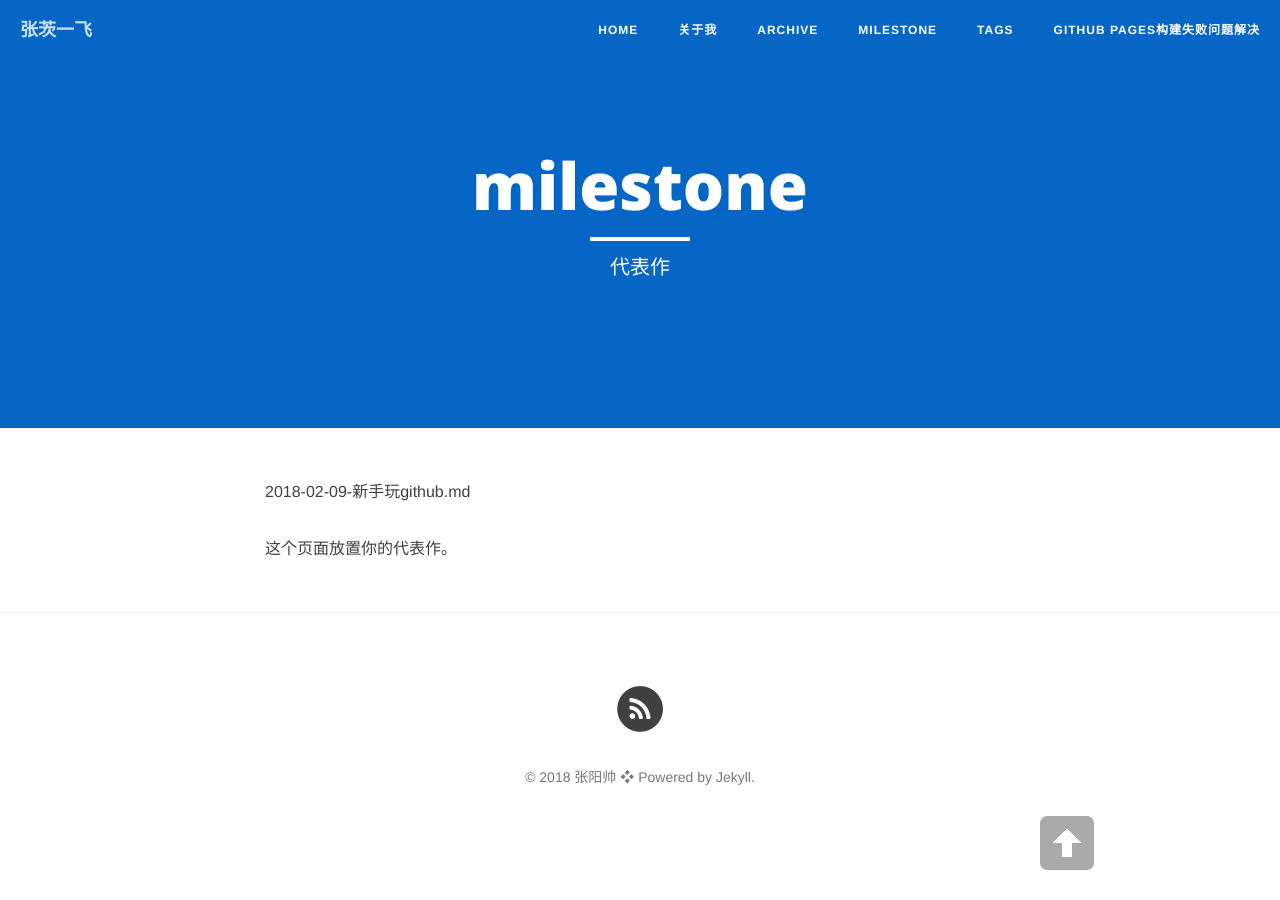
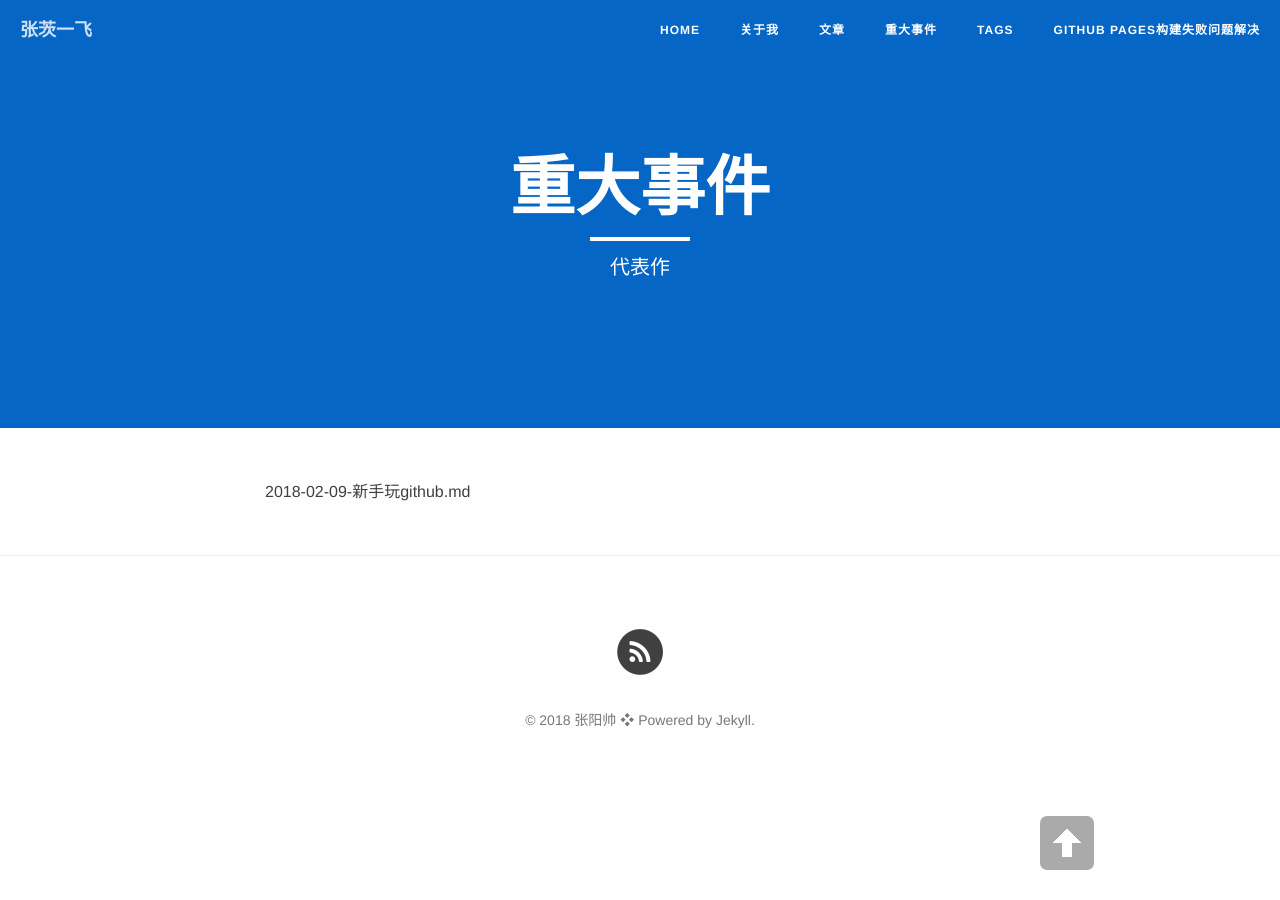
Before and after one commit to zhangys2007/zhangys2007.github.io, a Jekyll site: the page built from milestone.md, in a window 1280 px wide. Built offline with Jekyll 4.4.1, drawn with Linux system fonts in a browser that asks for light colours; nearby versions of some CDN libraries.

Commit message:
no message

```diff
--- a/archive.md
+++ b/archive.md
@@ -1,6 +1,6 @@
 ---
 layout: page
-title: "Archive"
+title: "文章"
 description: "文章归档"
 header-img: "img/orange.jpg"
 ---
--- a/milestone.md
+++ b/milestone.md
@@ -1,9 +1,7 @@
 ---
 layout: page
-title: "milestone"
+title: "重大事件"
 description: "代表作"
 header-img: "img/zhihu.jpg"
 ---
 2018-02-09-新手玩github.md
-
-这个页面放置你的代表作。
```
